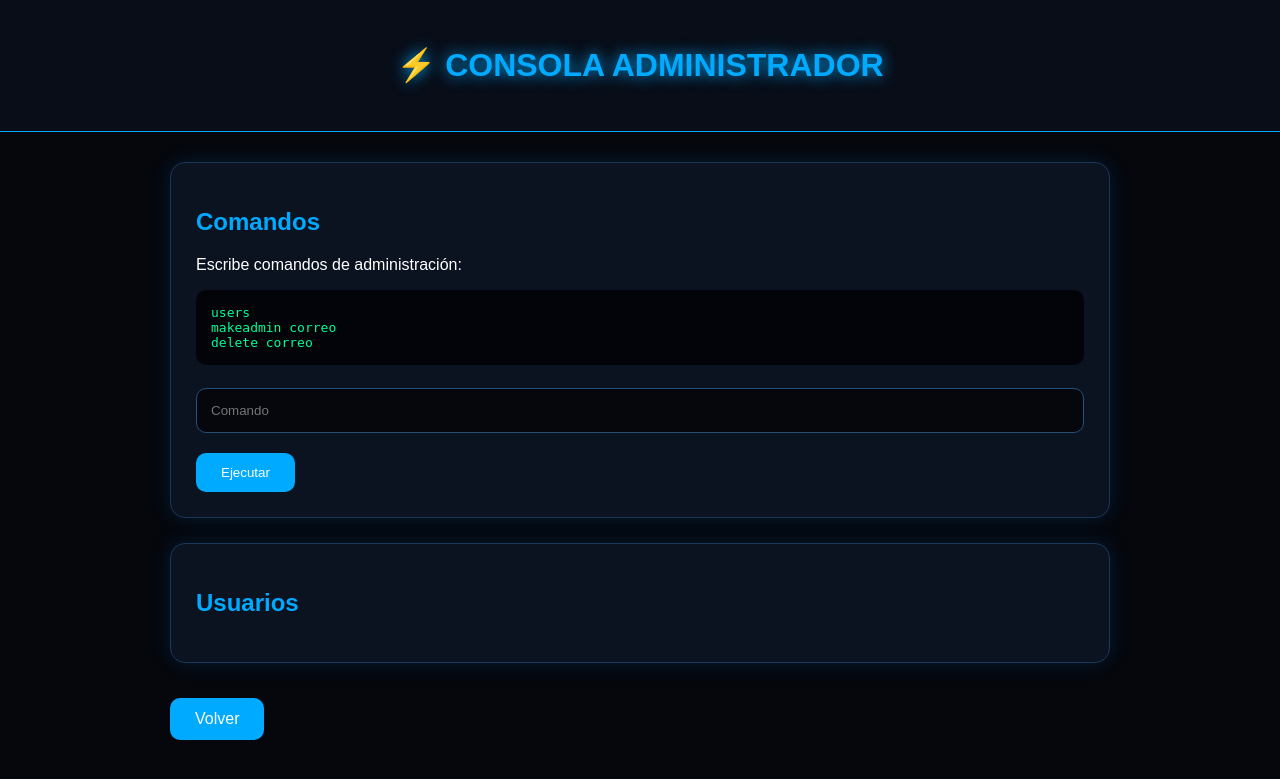
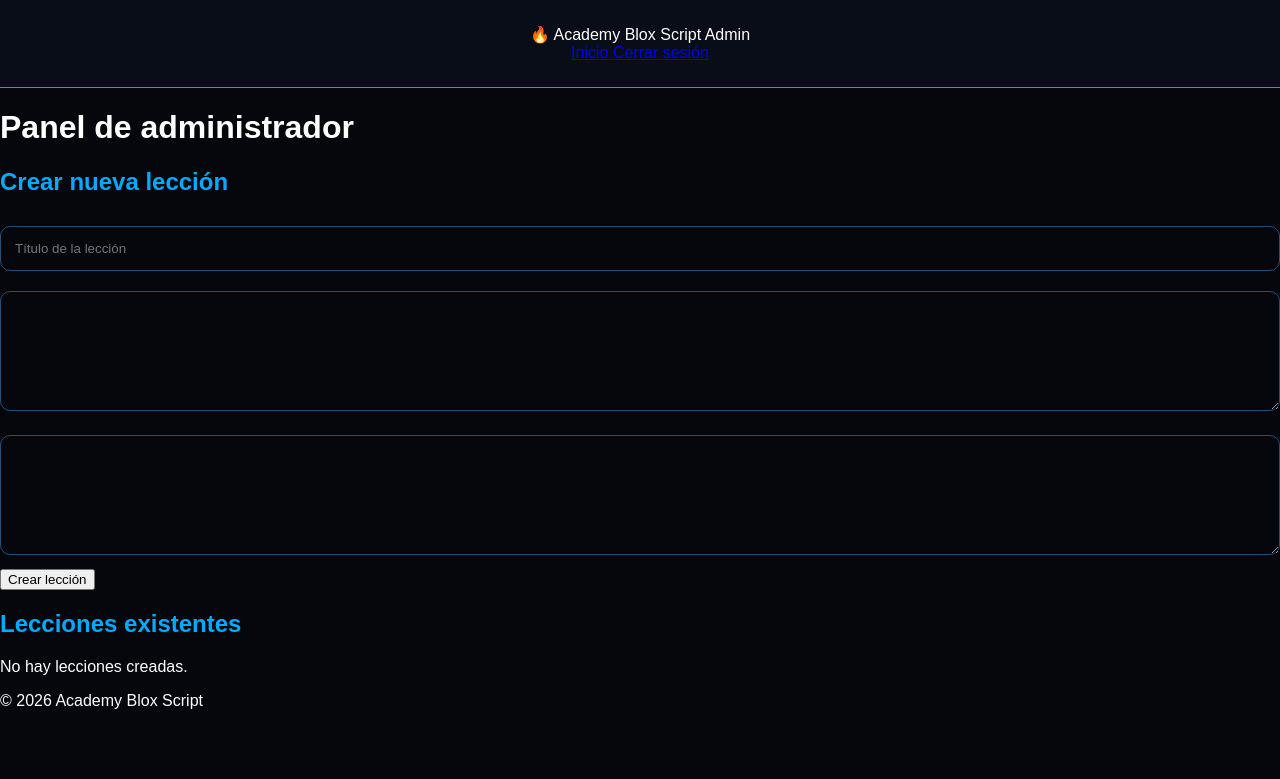
Before and after one commit to jaumecapopalacios-gif/academy-blox-script, a Python web app: template templates/admin.html in a window 1280 px wide. Shown: the top 779 px of the page. Run offline with Jinja, Linux system fonts and the light colour scheme; the template is opened without the code that fills it, so the values that code supplies are empty.

Commit message:
Update admin.html

```diff
--- a/templates/admin.html
+++ b/templates/admin.html
@@ -4,10 +4,9 @@
 <head>
 
     <meta charset="UTF-8">
+    <meta name="viewport" content="width=device-width, initial-scale=1.0">
 
-<title>
-Panel Admin - Academy Blox Script
-</title>
+    <title>Admin - Academy Blox Script</title>
 
     <link rel="stylesheet" href="{{ url_for('static', filename='style.css') }}">
 
@@ -17,107 +16,152 @@ Panel Admin - Academy Blox Script
 <body>
 
 
-<header>
+<header class="navbar">
 
-<h1>
-⚡ CONSOLA ADMINISTRADOR
-</h1>
+    <div class="logo">
+        🔥 Academy Blox Script Admin
+    </div>
+
+
+    <nav>
+
+        <a href="{{ url_for('index') }}">
+            Inicio
+        </a>
+
+
+        <a href="{{ url_for('logout') }}">
+            Cerrar sesión
+        </a>
+
+    </nav>
 
 </header>
 
 
 
-<div class="container">
+<main class="admin-container">
 
 
-<div class="card">
+    <h1>
+        Panel de administrador
+    </h1>
+
+
+    <section class="admin-card">
+
 
         <h2>
-Comandos
+            Crear nueva lección
         </h2>
 
 
-<p>
-Escribe comandos de administración:
-</p>
+        <form method="POST">
 
 
-<pre>
-users
-makeadmin correo
-delete correo
-</pre>
+            <input
+            type="text"
+            name="title"
+            placeholder="Título de la lección"
+            required>
+
+
+            <textarea
+            name="description"
+            placeholder="Descripción">
+            </textarea>
+
+
+            <textarea
+            name="content"
+            placeholder="Contenido de la lección"
+            rows="10">
+            </textarea>
 
 
 
-<form method="POST" action="/admin/console">
-
-
-<input
-name="command"
-placeholder="Comando"
-required
->
-
-
-<button class="button">
-Ejecutar
+            <button type="submit">
+                Crear lección
             </button>
 
 
         </form>
 
 
-</div>
+    </section>
 
 
 
 
+    <section class="admin-card">
 
-<div class="card">
 
         <h2>
-Usuarios
+            Lecciones existentes
         </h2>
 
 
-{% for user in users %}
+        {% if lessons %}
+
+
+            {% for lesson in lessons %}
+
+
+            <div class="lesson-admin">
+
+
+                <h3>
+                    {{ lesson.title }}
+                </h3>
 
 
                 <p>
-
-{{ user.email }}
-
-|
-
-{% if user.is_admin %}
-
-ADMIN
-
-{% else %}
-
-Usuario
-
-{% endif %}
-
+                    ID: {{ lesson.id }}
                 </p>
 
 
-{% endfor %}
-
-
-</div>
-
-
-
-<a href="/" class="button">
-Volver
+                <a
+                href="{{ url_for('lesson', id=lesson.id) }}">
+                    Ver lección
                 </a>
 
 
             </div>
 
 
+            {% endfor %}
+
+
+
+        {% else %}
+
+
+            <p>
+                No hay lecciones creadas.
+            </p>
+
+
+        {% endif %}
+
+
+
+    </section>
+
+
+</main>
+
+
+
+<footer>
+
+<p>
+© 2026 Academy Blox Script
+</p>
+
+</footer>
+
+
+
 </body>
 
 </html>
```
Lines whose indentation alone changed are shown as unchanged.
